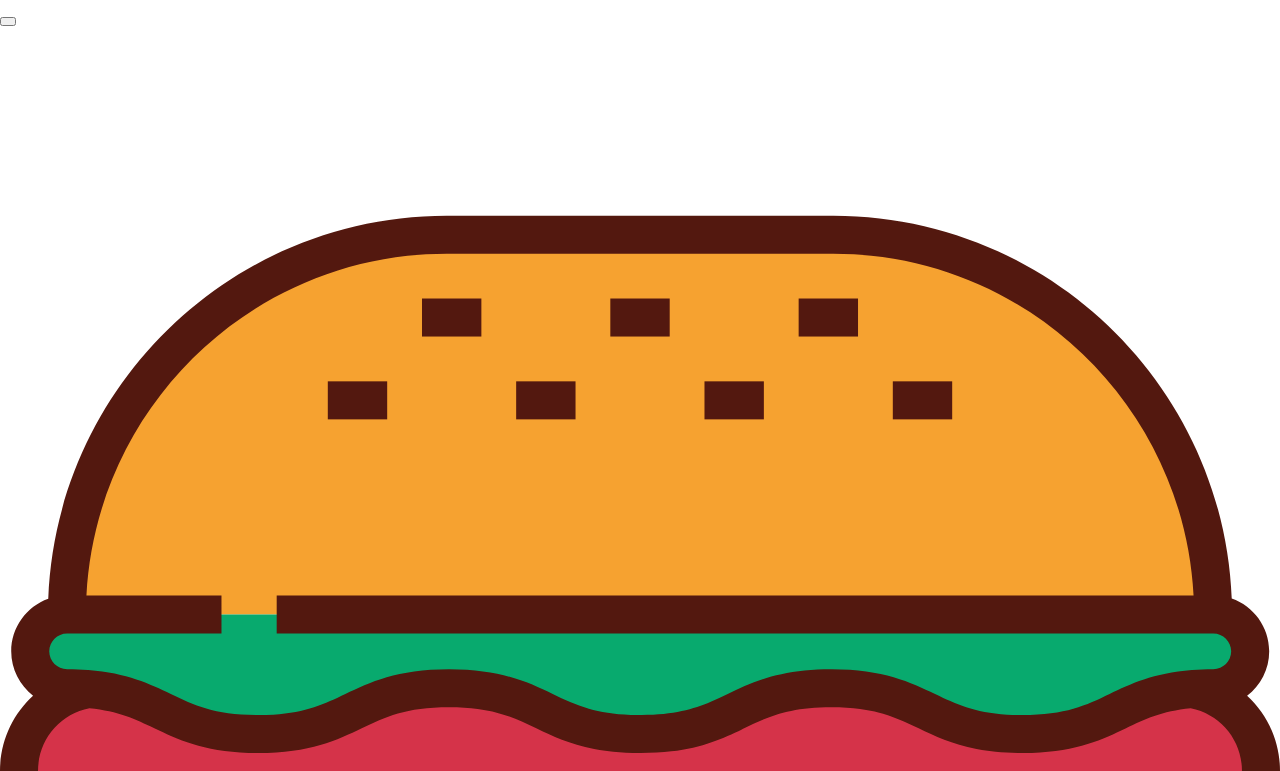
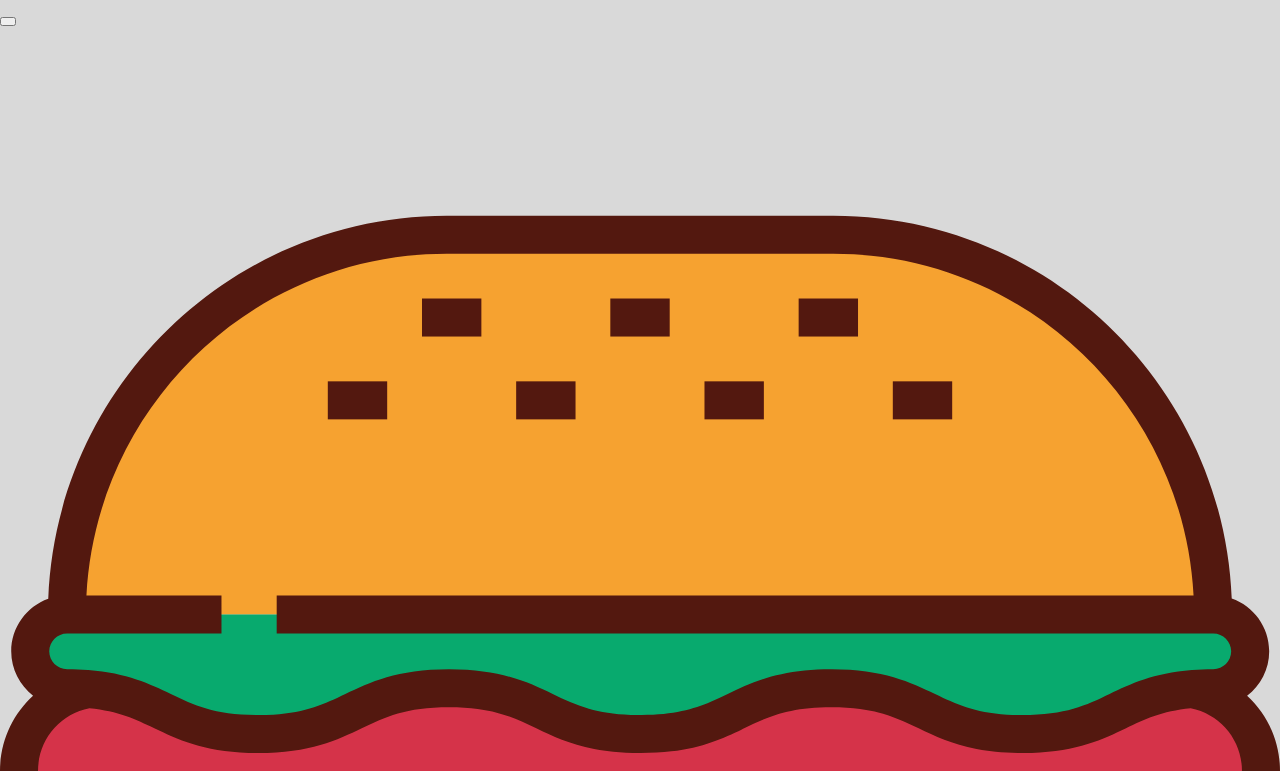
Before and after one commit to Peter-WebDev/burger-menu, a plain HTML site: page index.html in a window 1280 px wide. Shown: the top 771 px of the page. Drawn offline with Linux system fonts and the light colour scheme.

Commit message:
Adjustet colors for light-dark

```diff
--- a/style.css
+++ b/style.css
@@ -17,7 +17,7 @@ body {
 }
 
 header {
-
+    background: light-dark(hsl(0, 0%, 85%), hsl(0, 0%, 15%));
 }
 
 h1 {
```
